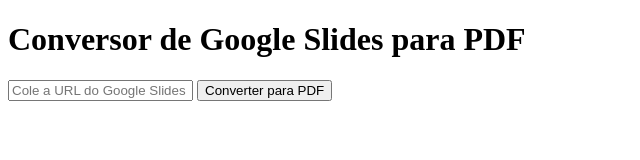
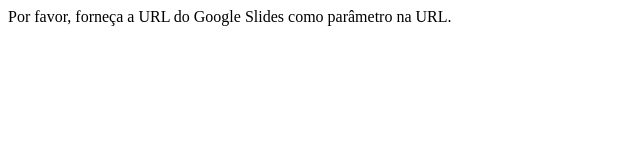
Before and after one commit to valmygomes/gslides, a plain HTML site: page index.html in a window 1280 px wide. Shown: the whole page, without its empty margins (0-640 px from the left). Drawn offline with Linux system fonts and the light colour scheme.

Commit message:
Update index.html

```diff
--- a/index.html
+++ b/index.html
@@ -6,23 +6,40 @@
 </head>
 <body>
     <h1>Conversor de Google Slides para PDF</h1>
-    <input type="text" id="url_gslide" placeholder="Cole a URL do Google Slides aqui">
-    <button onclick="convertToPDF()">Converter para PDF</button>
 
     <script>
-        function convertToPDF() {
-            const url = document.getElementById('url_gslide').value;
+        // Função para extrair parâmetros da URL
+        function getQueryParams() {
+            const queryParams = new URLSearchParams(window.location.search);
+            return {
+                url_gslide: queryParams.get('url_gslide')
+            };
+        }
+
+        // Função para converter a apresentação para PDF
+        function convertToPDF(url) {
             // Extrair a ID da apresentação a partir da URL fornecida
             const match = url.match(/\/d\/([a-zA-Z0-9_-]+)/);
             if (match && match[1]) {
                 const presentationId = match[1];
                 const exportUrl = `https://docs.google.com/presentation/d/${presentationId}/export/pdf`;
                 // Abre a URL de exportação em uma nova aba para iniciar o download
-                window.open(exportUrl, '_blank');
+                window.location.href = exportUrl;
             } else {
                 alert('Por favor, insira uma URL válida do Google Slides.');
             }
         }
+
+        // Executar ao carregar a página
+        document.addEventListener('DOMContentLoaded', () => {
+            const params = getQueryParams();
+            if (params.url_gslide) {
+                convertToPDF(params.url_gslide);
+            } else {
+                // Se não houver URL, mostra uma mensagem ou oculta o conteúdo da página
+                document.body.innerHTML = 'Por favor, forneça a URL do Google Slides como parâmetro na URL.';
+            }
+        });
     </script>
 </body>
 </html>
```
